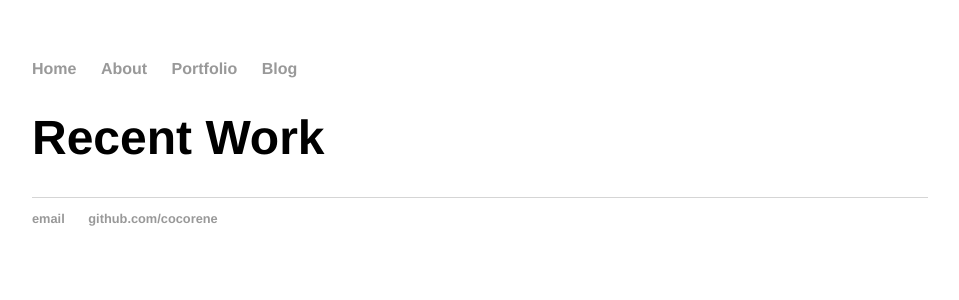
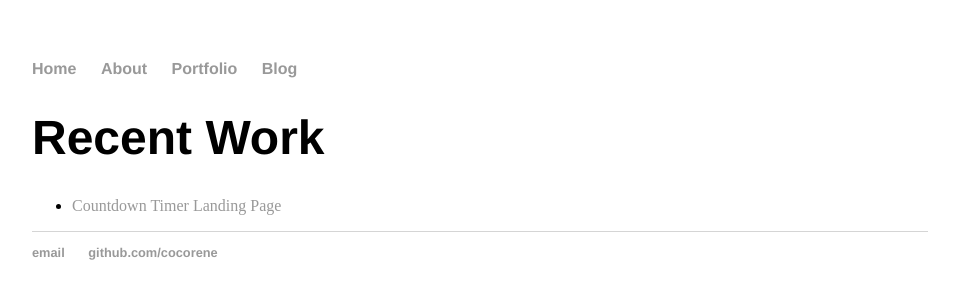
Before and after one commit to cocorene/cocorene.github.io, a Jekyll site: the page built from portfolio/index.html, in a window 1280 px wide. Shown: the top 300 px of the page, without its empty margins (160-1119 px from the left). Built offline with Jekyll 4.4.1, drawn with Linux system fonts in a browser that asks for light colours.

Commit message:
Timer Project Added

```diff
--- a/portfolio/index.html
+++ b/portfolio/index.html
@@ -6,4 +6,7 @@ description: Information about the personal website for Chanelle White, Web Desi
 
   <div class="portfolio">
     <h1>Recent Work</h1>
+    <ul>
+      <li><a href="http://cocorene.github.io/countdown-landing-page/" target="_blank">Countdown Timer Landing Page</a></li>
+    </ul>
   </div>
```
